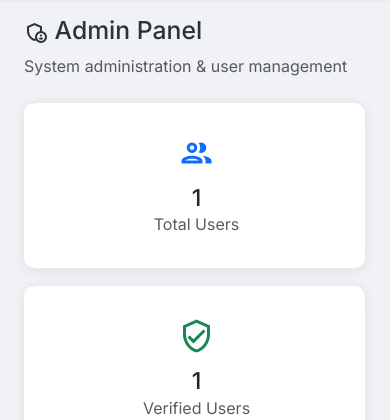
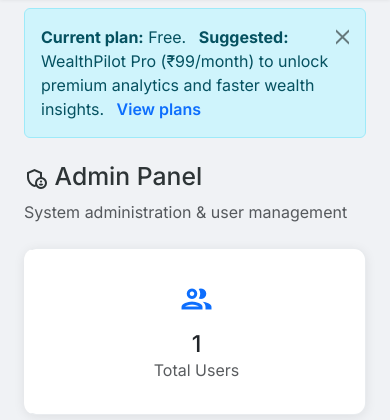
Before and after one commit to vinothkumarmari/WealthPilot, a Flask app: page /admin in a window 390 px wide. Shown: the part 69-489 px from the top of the page. Run offline with Flask 3, Linux system fonts and the light colour scheme; a user stored in the database is signed in; data comes from the database, SQL or seed files in the repository; data that the repository does not hold is empty; some libraries are stand-ins or nearby versions.

Commit message:
Improve OTP responsiveness and add dismissible subscription recommendation bar

```diff
--- a/app/__init__.py
+++ b/app/__init__.py
@@ -111,9 +111,50 @@ def create_app():
     @app.context_processor
     def inject_translations():
         lang = 'en'
+        subscription_banner = None
         if _cu and _cu.is_authenticated:
             lang = getattr(_cu, 'language', 'en') or 'en'
-        return {'t': get_translator(lang), 'current_lang': lang, 'LANGUAGES': LANGUAGES}
+            from .models import PaymentTransaction
+            latest_paid = PaymentTransaction.query.filter_by(user_id=_cu.id, status='paid').order_by(PaymentTransaction.paid_at.desc()).first()
+
+            current_plan = 'Free'
+            suggestion = {
+                'plan_code': 'pro_monthly',
+                'plan_name': 'WealthPilot Pro',
+                'price': '₹99/month',
+                'reason': 'unlock premium analytics and faster wealth insights',
+            }
+            if latest_paid and latest_paid.plan_code == 'pro_monthly':
+                current_plan = 'WealthPilot Pro'
+                suggestion = {
+                    'plan_code': 'family_monthly',
+                    'plan_name': 'WealthPilot Family',
+                    'price': '₹199/month',
+                    'reason': 'add family members and shared financial dashboards',
+                }
+            elif latest_paid and latest_paid.plan_code == 'family_monthly':
+                current_plan = 'WealthPilot Family'
+                suggestion = None
+            elif latest_paid:
+                current_plan = latest_paid.plan_code
+
+            if suggestion:
+                banner_key = f"sub-banner-{_cu.id}-{current_plan}-{suggestion['plan_code']}"
+                subscription_banner = {
+                    'current_plan': current_plan,
+                    'suggested_plan': suggestion['plan_name'],
+                    'price': suggestion['price'],
+                    'reason': suggestion['reason'],
+                    'pricing_url': '/pricing',
+                    'banner_key': banner_key,
+                }
+
+        return {
+            't': get_translator(lang),
+            'current_lang': lang,
+            'LANGUAGES': LANGUAGES,
+            'subscription_banner': subscription_banner,
+        }
 
     # User loader
     from .models import User
--- a/app/routes.py
+++ b/app/routes.py
@@ -18,6 +18,7 @@ import re
 import os
 import io
 import csv
+import threading
 import secrets
 import hmac
 import hashlib
@@ -136,6 +137,19 @@ def send_otp_email(user_email, otp_code):
     return False
 
 
+def queue_otp_email(app, user_email, otp_code):
+    """Send OTP email in a background thread so user flow is not blocked by SMTP latency."""
+    def _worker():
+        try:
+            with app.app_context():
+                send_otp_email(user_email, otp_code)
+        except Exception:
+            # Keep registration/login flow resilient even if async email fails.
+            pass
+
+    threading.Thread(target=_worker, daemon=True).start()
+
+
 def admin_required(f):
     """Decorator to restrict routes to admin users only."""
     @wraps(f)
@@ -179,6 +193,7 @@ def pricing():
 @main.route('/register', methods=['GET', 'POST'])
 @limiter.limit('10 per minute')
 def register():
+    from flask import current_app
     if current_user.is_authenticated:
         return redirect(url_for('main.dashboard'))
     if request.method == 'POST':
@@ -236,11 +251,8 @@ def register():
                 existing.otp_expiry = datetime.now(timezone.utc) + timedelta(minutes=Config.OTP_EXPIRY_MINUTES)
                 db.session.commit()
                 session['pending_user_id'] = existing.id
-                email_sent = send_otp_email(email, otp)
-                if email_sent:
-                    flash('Account already registered but not verified. New OTP sent to your email.', 'info')
-                else:
-                    flash('OTP generated but email could not be sent. Please ask admin to configure SMTP settings.', 'danger')
+                queue_otp_email(current_app._get_current_object(), email, otp)
+                flash('Account already registered but not verified. OTP is being sent to your email.', 'info')
                 return redirect(url_for('main.verify_otp'))
             else:
                 flash('Username or email already registered. Please login with your credentials.', 'danger')
@@ -265,14 +277,10 @@ def register():
         db.session.add(user)
         db.session.commit()
 
-        # Send OTP email
-        email_sent = send_otp_email(email, otp)
+        # Send OTP email asynchronously to avoid blocking registration response.
+        queue_otp_email(current_app._get_current_object(), email, otp)
         session['pending_user_id'] = user.id
-
-        if email_sent:
-            flash(f'OTP sent to {email}. Please verify your email.', 'info')
-        else:
-            flash('OTP generated but email could not be sent. Please ask admin to configure SMTP settings.', 'danger')
+        flash(f'OTP is being sent to {email}. Please verify your email.', 'info')
 
         return redirect(url_for('main.verify_otp'))
     return render_template('register.html')
@@ -324,6 +332,7 @@ def verify_otp():
 @main.route('/resend-otp')
 @limiter.limit('3 per minute')
 def resend_otp():
+    from flask import current_app
     user_id = session.get('pending_user_id')
     if not user_id:
         flash('No pending verification.', 'danger')
@@ -339,11 +348,8 @@ def resend_otp():
     user.otp_expiry = datetime.now(timezone.utc) + timedelta(minutes=Config.OTP_EXPIRY_MINUTES)
     db.session.commit()
 
-    email_sent = send_otp_email(user.email, otp)
-    if email_sent:
-        flash(f'New OTP sent to {user.email}.', 'info')
-    else:
-        flash('OTP generated but email could not be sent. Please ask admin to configure SMTP settings.', 'danger')
+    queue_otp_email(current_app._get_current_object(), user.email, otp)
+    flash(f'New OTP is being sent to {user.email}.', 'info')
 
     return redirect(url_for('main.verify_otp'))
 
@@ -351,6 +357,7 @@ def resend_otp():
 @main.route('/login', methods=['GET', 'POST'])
 @limiter.limit('10 per minute')
 def login():
+    from flask import current_app
     if current_user.is_authenticated:
         return redirect(url_for('main.dashboard'))
     if request.method == 'POST':
@@ -384,11 +391,8 @@ def login():
                     user.otp_expiry = datetime.now(timezone.utc) + timedelta(minutes=Config.OTP_EXPIRY_MINUTES)
                     db.session.commit()
                     session['pending_user_id'] = user.id
-                    email_sent = send_otp_email(user.email, otp)
-                    if email_sent:
-                        flash('Email not verified. New OTP sent to your email.', 'warning')
-                    else:
-                        flash('Email not verified. OTP generated but email could not be sent. Please ask admin to configure SMTP settings.', 'danger')
+                    queue_otp_email(current_app._get_current_object(), user.email, otp)
+                    flash('Email not verified. New OTP is being sent to your email.', 'warning')
                     return redirect(url_for('main.verify_otp'))
                 login_user(user, remember=request.form.get('remember'))
                 session['_last_activity'] = datetime.now(timezone.utc).isoformat()
--- a/app/templates/base.html
+++ b/app/templates/base.html
@@ -178,6 +178,19 @@
             </div>
         </div>
 
+        {% if subscription_banner %}
+        <div class="container-fluid px-4 pt-2" id="subscriptionBannerWrap" data-banner-key="{{ subscription_banner.banner_key }}">
+            <div class="alert alert-info d-flex justify-content-between align-items-start mb-2" id="subscriptionBanner" role="alert">
+                <div class="me-2">
+                    <strong>Current plan:</strong> {{ subscription_banner.current_plan }}.
+                    <strong class="ms-2">Suggested:</strong> {{ subscription_banner.suggested_plan }} ({{ subscription_banner.price }}) to {{ subscription_banner.reason }}.
+                    <a href="{{ subscription_banner.pricing_url }}" class="ms-2 fw-semibold text-decoration-none">View plans</a>
+                </div>
+                <button type="button" class="btn-close" aria-label="Close" onclick="dismissSubscriptionBanner()"></button>
+            </div>
+        </div>
+        {% endif %}
+
         <!-- Flash Messages -->
         {% with messages = get_flashed_messages(with_categories=true) %}
         {% if messages %}
@@ -222,6 +235,28 @@
     <script src="https://cdn.datatables.net/1.13.7/js/jquery.dataTables.min.js"></script>
     <script src="https://cdn.datatables.net/1.13.7/js/dataTables.bootstrap5.min.js"></script>
     <script>
+    function dismissSubscriptionBanner() {
+        const wrap = document.getElementById('subscriptionBannerWrap');
+        if (!wrap) return;
+        const key = wrap.getAttribute('data-banner-key');
+        if (key) {
+            try { localStorage.setItem(key, '1'); } catch (e) {}
+        }
+        wrap.remove();
+    }
+
+    document.addEventListener('DOMContentLoaded', function () {
+        const wrap = document.getElementById('subscriptionBannerWrap');
+        if (!wrap) return;
+        const key = wrap.getAttribute('data-banner-key');
+        if (!key) return;
+        try {
+            if (localStorage.getItem(key) === '1') {
+                wrap.remove();
+            }
+        } catch (e) {}
+    });
+
     // Auto-initialize DataTables on all tables with class 'wp-datatable'
     document.addEventListener('DOMContentLoaded', function() {
         if (typeof jQuery !== 'undefined' && jQuery.fn.DataTable) {
```
